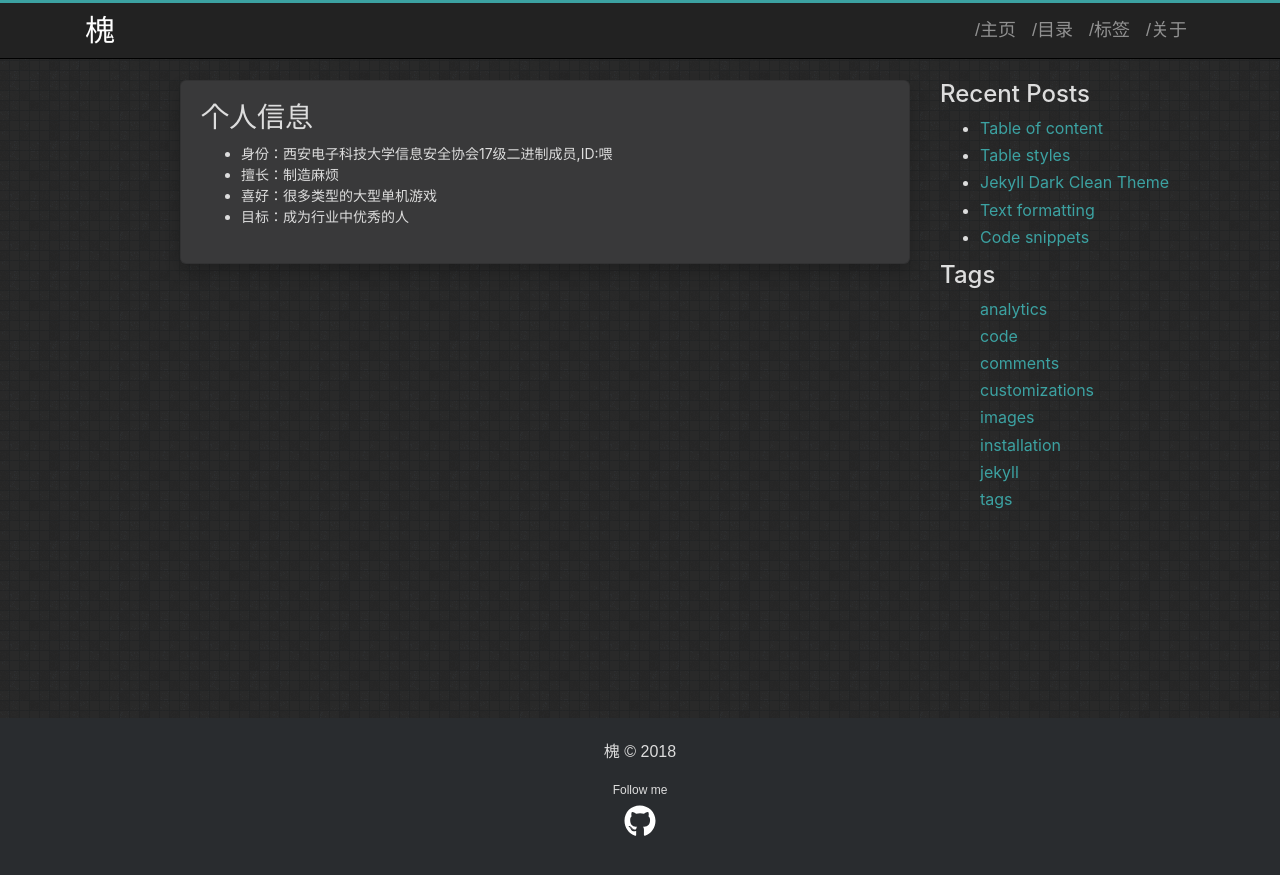
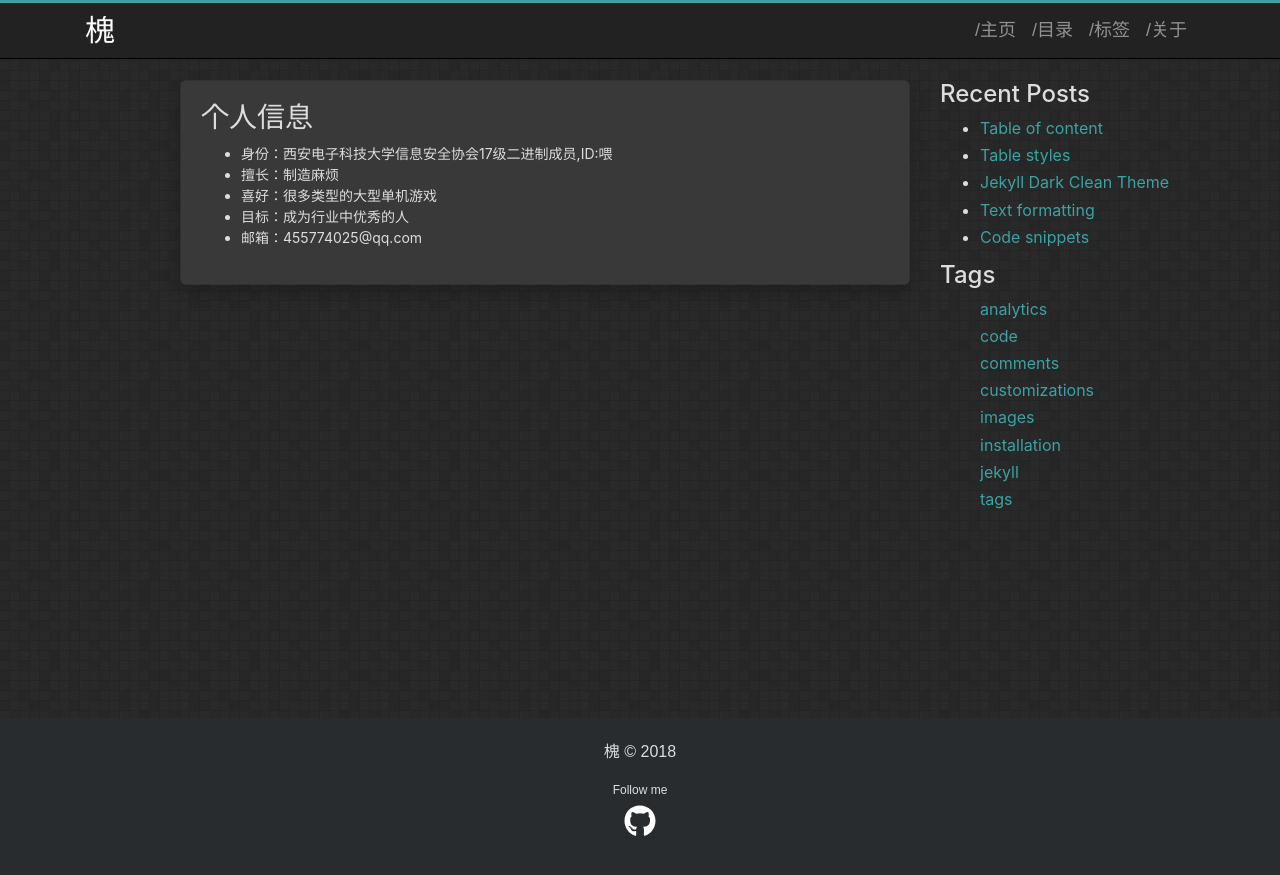
Before and after one commit to Wei-XDSEC/wei-xdsec.github.io, a Jekyll site: the page built from about.md, in a window 1280 px wide. Shown: the top 875 px of the page. Built offline with Jekyll 4.4.1, drawn with Linux system fonts in a browser that asks for light colours.

Commit message:
Update about.md

```diff
--- a/about.md
+++ b/about.md
@@ -10,3 +10,4 @@ title: About
 - 擅长：制造麻烦
 - 喜好：很多类型的大型单机游戏
 - 目标：成为行业中优秀的人
+- 邮箱：455774025@qq.com
```
